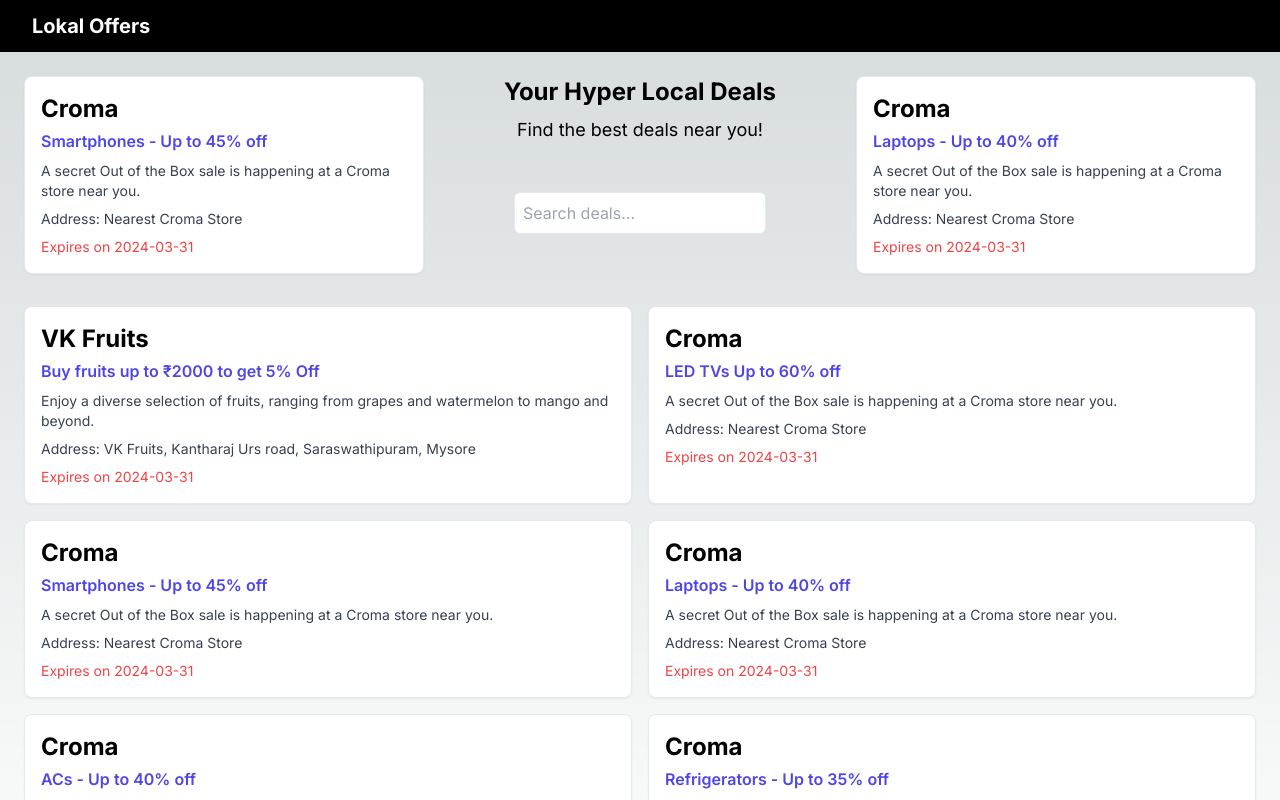
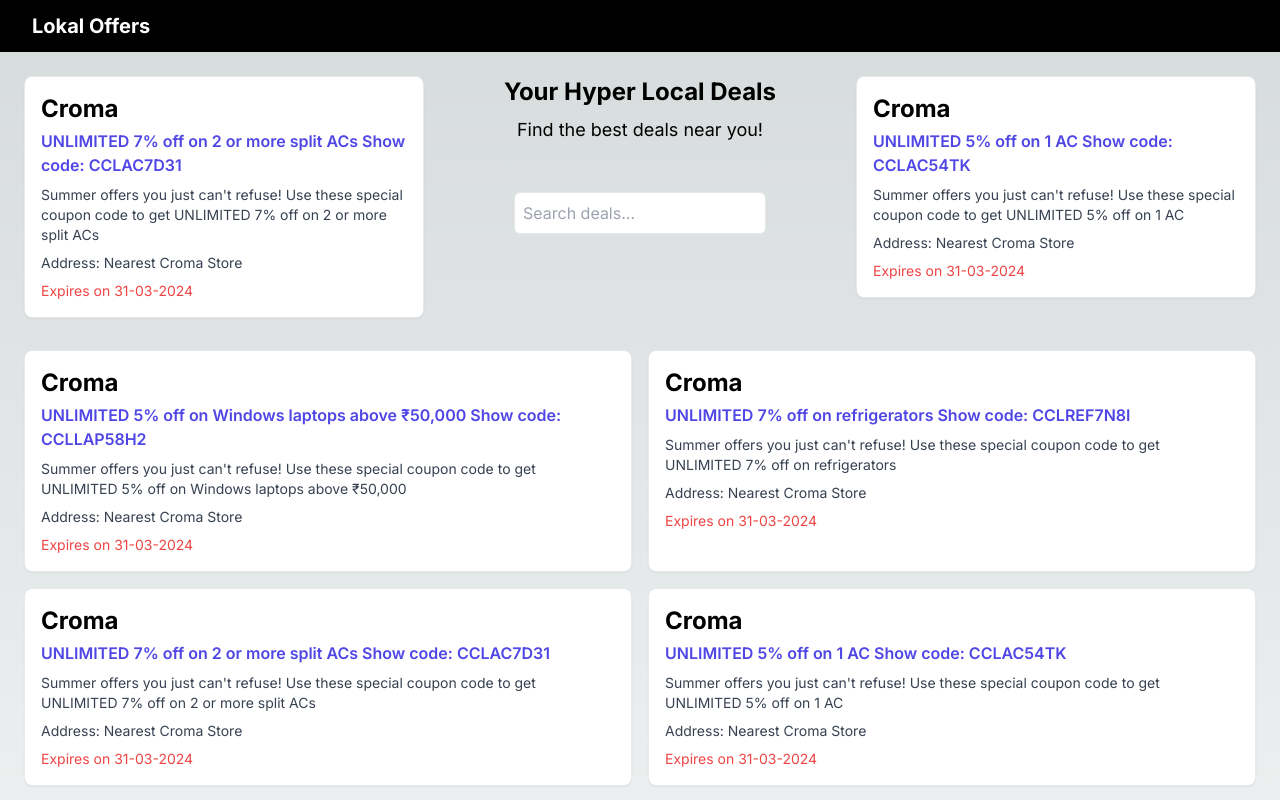
Before and after one commit to basavaraja-v/lokaloffers, a Next.js app: page / in a window 1280 px wide. Shown: the top 800 px of the page. Built offline with nearby package versions, Linux system fonts and the light colour scheme; no server answers.

Commit message:
added new deals

```diff
--- a/src/app/page.tsx
+++ b/src/app/page.tsx
@@ -8,6 +8,46 @@
 import SearchBar from '../components/SearchBar/SearchBar';
 // Sample data for deal cards - in a real app, this would come from your data fetching logic
 const sampleDeals = [
+  {
+    id: '1',
+    shopName: 'Croma',
+    headline: 'UNLIMITED 5% off on Windows laptops above ₹50,000 Show code: CCLLAP58H2',
+    description: "Summer offers you just can't refuse! Use these special coupon code to get UNLIMITED 5% off on Windows laptops above ₹50,000",
+    expirationDate: '2024-03-31',
+    address: 'Nearest Croma Store',
+    lat: 12.295810,
+    lon: 76.639381
+  },
+  {
+    id: '1',
+    shopName: 'Croma',
+    headline: 'UNLIMITED 7% off on refrigerators Show code: CCLREF7N8I',
+    description: "Summer offers you just can't refuse! Use these special coupon code to get UNLIMITED 7% off on refrigerators",
+    expirationDate: '2024-03-31',
+    address: 'Nearest Croma Store',
+    lat: 12.295810,
+    lon: 76.639381
+  },
+  {
+    id: '1',
+    shopName: 'Croma',
+    headline: 'UNLIMITED 7% off on 2 or more split ACs Show code: CCLAC7D31',
+    description: "Summer offers you just can't refuse! Use these special coupon code to get UNLIMITED 7% off on 2 or more split ACs",
+    expirationDate: '2024-03-31',
+    address: 'Nearest Croma Store',
+    lat: 12.295810,
+    lon: 76.639381
+  },
+  {
+    id: '1',
+    shopName: 'Croma',
+    headline: 'UNLIMITED 5% off on 1 AC Show code: CCLAC54TK',
+    description: "Summer offers you just can't refuse! Use these special coupon code to get UNLIMITED 5% off on 1 AC",
+    expirationDate: '2024-03-31',
+    address: 'Nearest Croma Store',
+    lat: 12.295810,
+    lon: 76.639381
+  },
   {
     id: '1',
     shopName: 'VK Fruits',
--- a/src/components/DealCard/DealCard.tsx
+++ b/src/components/DealCard/DealCard.tsx
@@ -28,7 +28,10 @@
                 <p className="font-semibold text-indigo-600 mb-2">{deal.headline}</p>
                 <p className="text-gray-700 text-sm mb-2">{deal.description}</p>
                 <p className="text-gray-700 text-sm mb-2">Address: {deal.address}</p>
-                <p className='text-sm text-red-500'>Expires on {deal.expirationDate}</p>
+                <p className='text-sm text-red-500'>
+                    Expires on {deal.expirationDate.split('-').reverse().join('-')}
+                </p>
+
             </Link>
         </div>
     );
```
